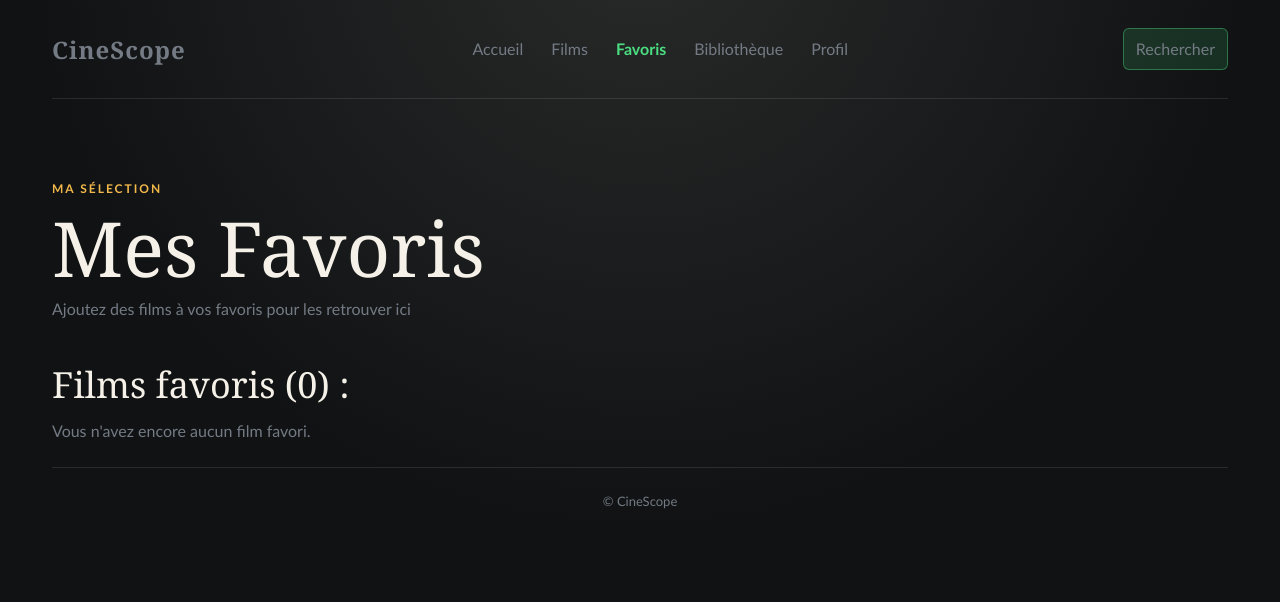
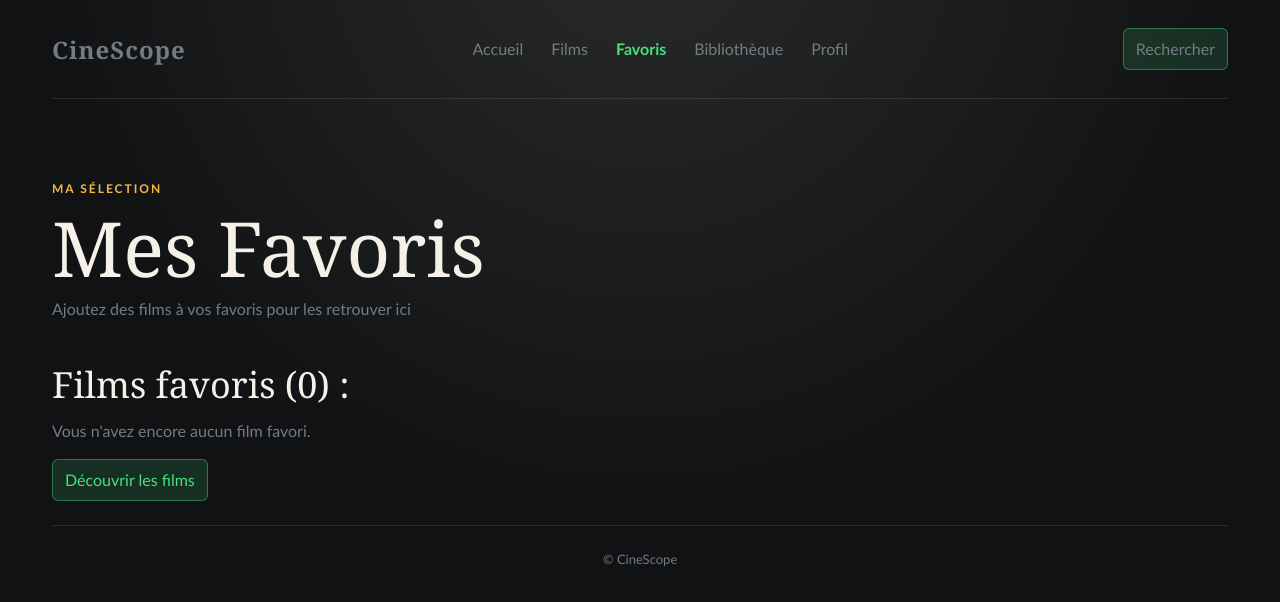
Before and after one commit to theoluthin2903/Theo_LUTHIN_Projet_React_TypeScript, a React (Vite) app in the folder CineScope/: page /favorites in a window 1280 px wide. Shown: the top 602 px of the page. Built offline with nearby package versions, Linux system fonts and the light colour scheme.

Commit message:
modifs favoris

```diff
--- a/CineScope/src/App.css
+++ b/CineScope/src/App.css
@@ -31,7 +31,7 @@
 .movie-card p:last-child { margin-top: 6px; color: var(--accent); }
 .movie-card img { width: 100%; height: auto; border-radius: 8px; margin-bottom: 12px; }
 .movie-card-actions { display: flex; align-items: center; gap: 10px; flex-wrap: wrap; margin-top: 14px; }
-.favorite-button, .movie-infos-button, .movie-library-button {
+.favorite-button, .movie-infos-button, .movie-library-button, .go-to-films-button {
   display: inline-flex;
   align-items: center;
   justify-content: center;
--- a/CineScope/src/pages/Favorites.tsx
+++ b/CineScope/src/pages/Favorites.tsx
@@ -1,4 +1,5 @@
 import { useEffect, useState } from "react";
+import { Link } from "react-router-dom";
 import MovieGrid from "../components/MovieGrid";
 import { fetchMovieDetails } from "../services/tmdb";
 import type { Movie } from "../types/movie";
@@ -29,7 +30,12 @@ function Favorites({ favorites, onToggleFavorite }: FavoritesProps) {
         <h2>Films favoris ({favoriteMovies.length}) :</h2>
 
         {favoriteMovies.length === 0 ? (
-          <p>Vous n'avez encore aucun film favori.</p>
+          <>
+            <p>Vous n'avez encore aucun film favori.</p>
+            <Link to="/movies" className="go-to-films-button">
+              Découvrir les films
+            </Link>
+          </>
         ) : (
           <MovieGrid
             movies={favoriteMovies}
```
